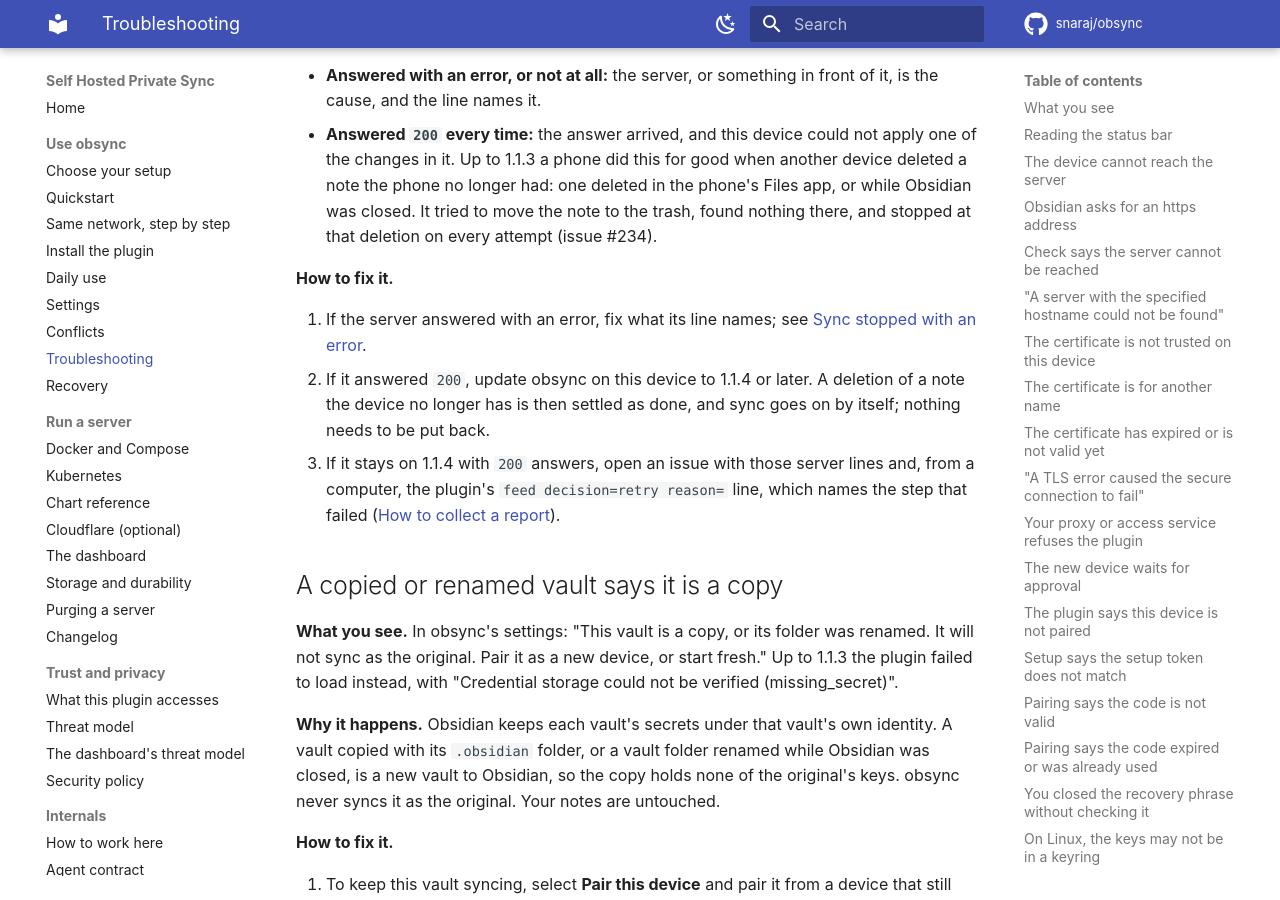
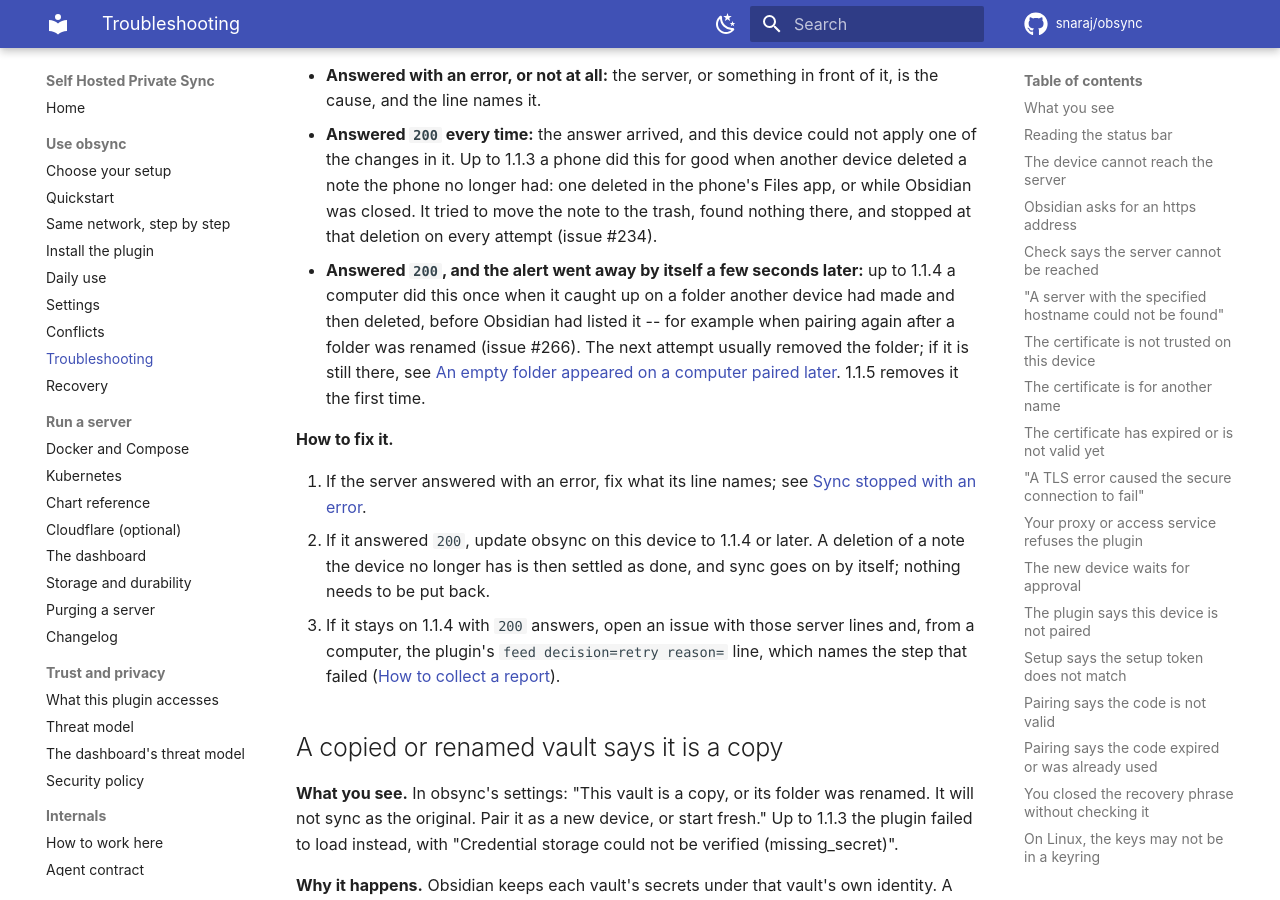
Before and after one commit to snaraj/obsync, an MkDocs documentation site: the page built from docs/troubleshooting.md, in a window 1280 px wide and 900 px high, scrolled down 27854 px. Built offline with MkDocs 1.6.1 and Material for MkDocs 9.7.7, drawn with Linux system fonts in a browser that asks for light colours; comment, search, counter and statistics services are not loaded.

Commit message:
plugin: a folder a replay made and deleted before Obsidian listed it goes at the first attempt, proven through the feed (#241, #266)
Problem. The live #241 run (a device paired again) showed "Changes from
your server could not be read" for five seconds. Its replay made the
folder J10/Old, then applied that folder's deletion before Obsidian had
listed it. The desktop host's fallback, the adapter's rmdir(path, false),
is fs.rm without `recursive` in desktop Obsidian 1.13 and refuses every
directory (EISDIR), so the feed stopped and retried. #266, composed
earlier on this train, already removes such a folder with rmdir(2) on the
walked path. It keeps a folder that filled since the listing and passes
one already gone. This commit adds what the #241 lane found on top of it.

Changes:
1. os-junk.test.mjs: a test that applies a folder's tombstone from the
   feed, right after the replay made the folder and before any index held
   it. The change must land as `deleted` and the folder must be gone. #266's
   test drives trashFolder directly; this one pins the feed-level outcome
   the live run saw.
2. troubleshooting, "Changes from your server could not be read": the alert
   that went away by itself a few seconds later, up to 1.1.4, linked to
   #266's entry for the case where the folder stayed.

The lane's own rmdir change and its mutant M3355 are not taken: #266's
removal is stricter, and M3317 is the same mutation of it.

Evidence: os-junk.test.mjs 10/10 on the composed train. Live, at the
lane's head: the device paired again removed J10/Old at the first attempt
(`folder decision=removed reason=tombstone`, no `feed decision=retry`),
and its status went straight to idle.

+/- tests +10 -2, docs +8.

- Opus5.5

```diff
--- a/docs/troubleshooting.md
+++ b/docs/troubleshooting.md
@@ -980,6 +980,14 @@
   phone's Files app, or while Obsidian was closed. It tried to move the note
   to the trash, found nothing there, and stopped at that deletion on every
   attempt (issue #234).
+- **Answered `200`, and the alert went away by itself a few seconds later:**
+  up to 1.1.4 a computer did this once when it caught up on a folder another
+  device had made and then deleted, before Obsidian had listed it -- for
+  example when pairing again after a folder was renamed (issue #266). The
+  next attempt usually removed the folder; if it is still there, see [An
+  empty folder appeared on a computer paired
+  later](#an-empty-folder-appeared-on-a-computer-paired-later). 1.1.5
+  removes it the first time.
 
 **How to fix it.**
 
```
Also changed, not shown: 1 other file.
